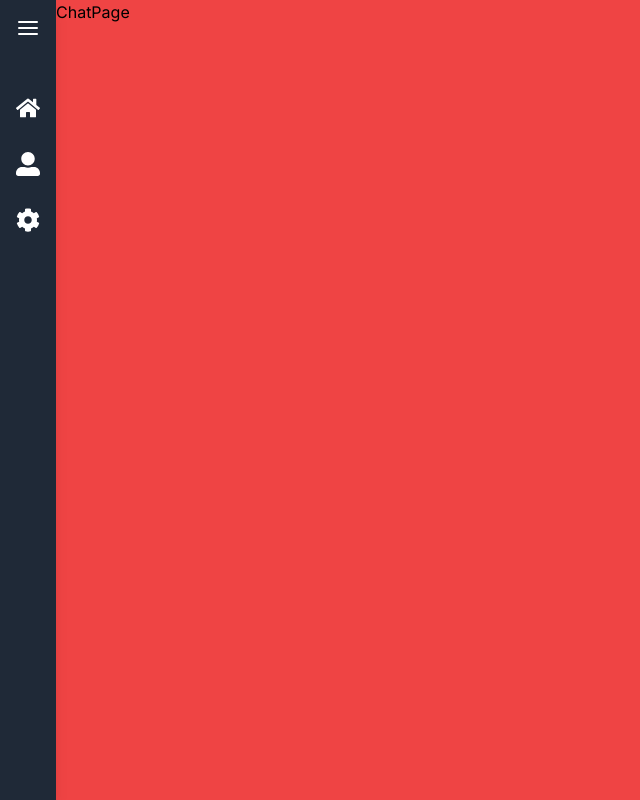
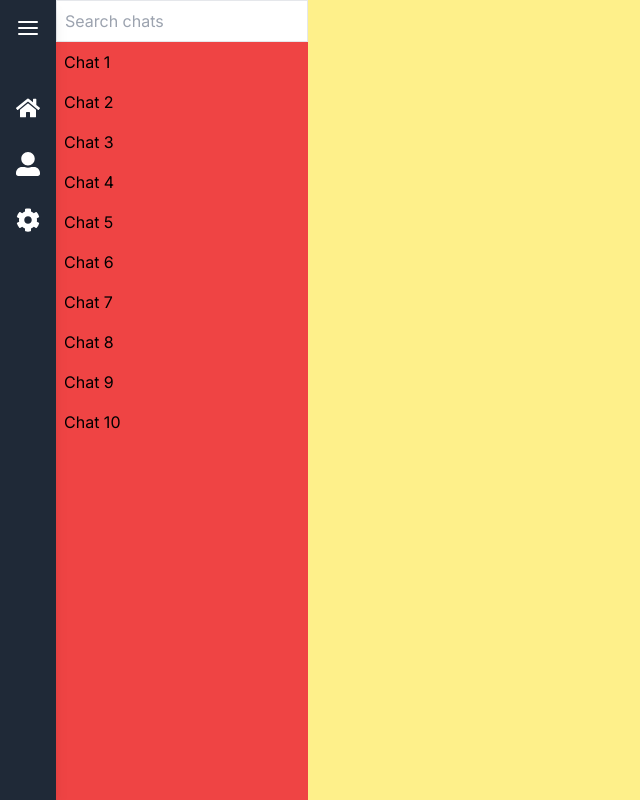
Before and after one commit to edwinochieng/chatterbox, a Next.js app: page /chats in a window 1280 px wide. Shown: the whole page, without its empty margins (0-640 px from the left). Built offline with nearby package versions, Linux system fonts and the light colour scheme.

Commit message:
add chatlist layout

```diff
--- a/src/app/(dashboard)/chats/page.tsx
+++ b/src/app/(dashboard)/chats/page.tsx
@@ -1,5 +1,19 @@
 import React from "react";
+import ChatList from "@/components/ChatList";
 
 export default function ChatPage() {
-  return <div>ChatPage</div>;
+  return (
+    <div>
+      {/**Desktop */}
+      <div className="flex flex-row ">
+        {/**Chat list */}
+        <div className="w-[300px]">
+          <ChatList />
+        </div>
+
+        {/**Prompt */}
+        <div className="w-full bg-yellow-200 h-screen"></div>
+      </div>
+    </div>
+  );
 }
--- /dev/null
+++ b/src/components/ChatList.jsx
@@ -0,0 +1,42 @@
+"use client";
+import React, { useState } from "react";
+
+export default function ChatList() {
+  const [searchTerm, setSearchTerm] = useState("");
+  const chats = [
+    "Chat 1",
+    "Chat 2",
+    "Chat 3",
+    "Chat 4",
+    "Chat 5",
+    "Chat 6",
+    "Chat 7",
+    "Chat 8",
+    "Chat 9",
+    "Chat 10",
+  ];
+
+  const filteredChats = chats.filter((chat) =>
+    chat.toLowerCase().includes(searchTerm.toLowerCase())
+  );
+  return (
+    <div className="">
+      <div className="flex flex-col h-full p-4">
+        <input
+          type="text"
+          placeholder="Search chats"
+          value={searchTerm}
+          onChange={(e) => setSearchTerm(e.target.value)}
+          className="mb-4 p-2 border rounded"
+        />
+        <div className="flex-grow overflow-y-auto">
+          {filteredChats.map((chat, index) => (
+            <div key={index} className="p-2 border-b">
+              {chat}
+            </div>
+          ))}
+        </div>
+      </div>
+    </div>
+  );
+}
```
